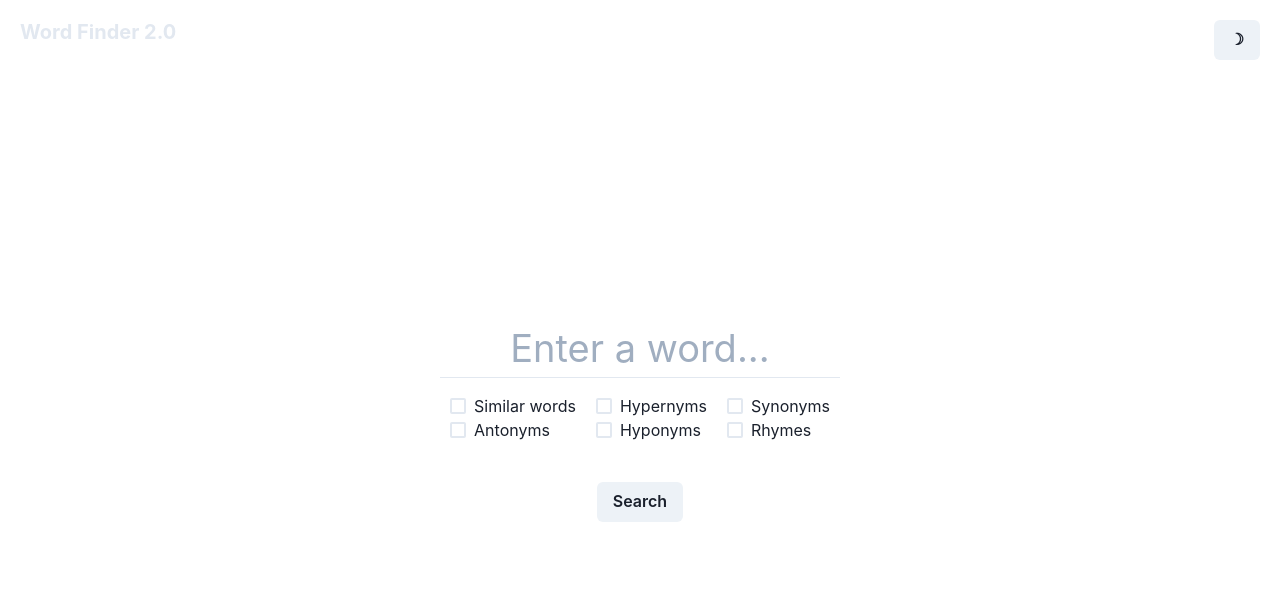
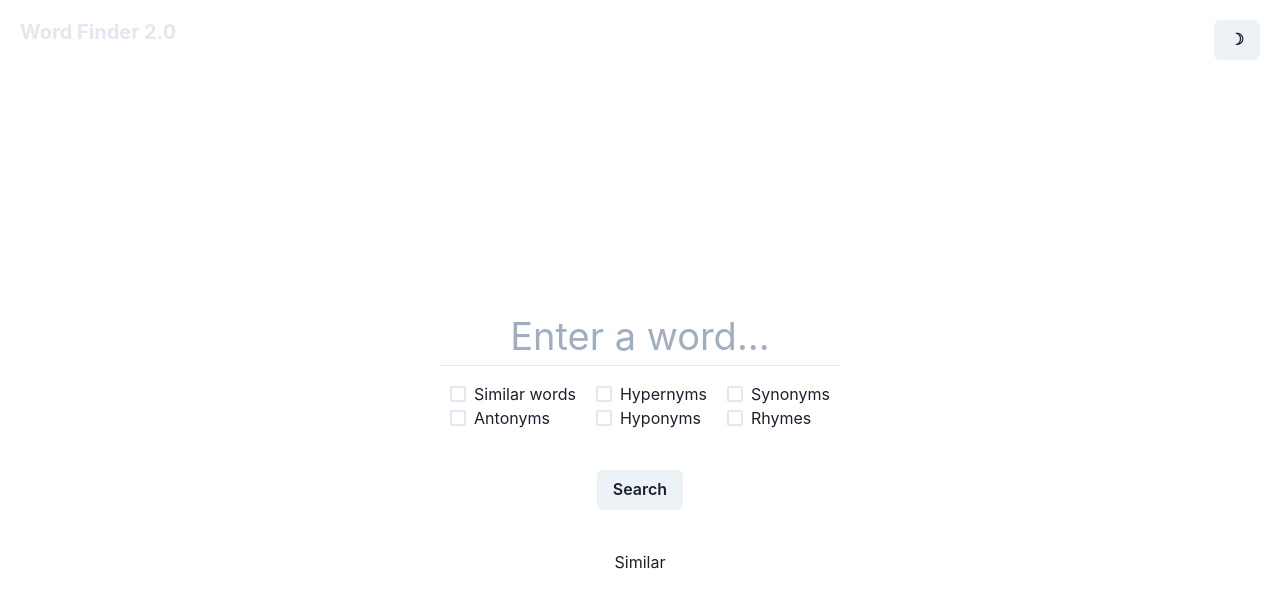
Before and after one commit to pynezz/chakra-ui-word-finder, a Next.js app: page / in a window 1280 px wide. Shown: the top 608 px of the page. Built offline with nearby package versions, Linux system fonts and the light colour scheme.

Commit message:
separated some code

```diff
--- a/components/ResultData.tsx
+++ b/components/ResultData.tsx
@@ -1,15 +1,13 @@
-import React from 'react'
+import React, { useState } from 'react'
 import { Flex, Heading } from '@chakra-ui/react'
 
 const ResultData = ({heading, results}) => {
+
     return (
-        <Flex direction="column">
-            <Heading>
-                {heading}
-            </Heading>
-            <p>
-                {results}
-            </p>
+        <Flex direction="column" mx={4}>
+            <h1> {heading} </h1>
+            <p> {results} </p>
+
         </Flex>
     )
 }
--- a/pages/index.tsx
+++ b/pages/index.tsx
@@ -1,7 +1,8 @@
-import { Flex, Heading, Stack, CheckboxGroup, useColorMode, Button, Spacer, Input } from '@chakra-ui/react'
+import { Flex, Heading, Stack, CheckboxGroup, useColorMode, Button, Spacer, Input, useForceUpdate } from '@chakra-ui/react'
 import Checkboxes from '../components/Checkboxes'
 import ResultData from '../components/ResultData'
-import { useState } from 'react'
+import { Children, useState } from 'react'
+
 
 
 const IndexPage = () => {
@@ -17,13 +18,35 @@ const IndexPage = () => {
   const [inputValue, setInputValue] = useState('');
   const [response, setResponse] = useState([])
 
+  let jsonObj = {
+    'data': {
+
+      'ml':     {},
+      'rel_syn':[],
+      'rel_ant':[],
+      'rel_spc':[],
+      'rel_gen':[],
+      'rel_rhy':[]
+    }
+  }
+  let dataMap = new Map<string, string[]>()
+  const [data, setData] = useState([''])
+
+  let calls = ['']
+
+  const handleChange = ({ item, value }) => {
+    setCheckedItems(item);
+    calls.push(value)
+  }
+  let responses = ['', '']
   // THE API FUNCTION
-  const runApi = (search) => {
+  const runApi = async (search) =>  {
     const r: number = 12
     const maxResponses: string = `&max=${r}`
     //search = 'another'
-    checkedItems.forEach((element) => {
-      if (element) {                    // If an element is checked(this checks for bools)
+    checkedItems.forEach( async (element) => {
+      if (element) {                    // If an element is present
+        console.log(element)
         let req = new XMLHttpRequest(); // Make a new request:
         console.log(`search term: ${search}`)
         req.open(
@@ -31,17 +54,25 @@ const IndexPage = () => {
           `${API_URL}${element}=${search}${maxResponses}`
         );
         req.setRequestHeader("Accept", "application/json");
-        req.send();       // Send the request to the API with the checkbox's value as a parameter
+        await req.send();       // Send the request to the API with the checkbox's value as a parameter
         req.onload = () => {
           // When the request is done
           if (req.status == 200) {
             let res = req.response; // Assign the response to the string variable 'res'
-            console.log('Response', JSON.parse(res))
-            setResponse(JSON.parse(res));
+            res = JSON.parse(res)
+            console.log('Response', res)
+            responses.push(element, res)
+            setResponse(res);
+            jsonObj.data[element] = res;
+            dataMap.set(element, res)
+            console.log(jsonObj.data)
+            setData(res.word)
           }
         };
       }
     })
+
+    //var data_ = jsonObj.map(v => v.data)
   }
 
   return (
@@ -67,7 +98,11 @@ const IndexPage = () => {
             onChange={(event) => setInputValue(event.target.value)}
           />
           <Stack spacing={6}>
-            <CheckboxGroup colorScheme="blue" /*defaultValue={['ml']}*/ onChange={setCheckedItems}>
+            <CheckboxGroup
+              colorScheme="blue"
+              /*defaultValue={['ml']}*/
+              onChange={setCheckedItems} //setCheckedItems
+            >
               <Flex direction="row"alignItems="left" >
                 <Checkboxes />
               </Flex>
@@ -76,13 +111,41 @@ const IndexPage = () => {
           </Stack>
           <Button my={10} onClick={() => runApi(inputValue)}>Search</Button>
           <Flex direction="row">
-            {response.map(words => (
-              <ResultData
-              heading = {'hello'}
-              results = {words.word}
-               />
+
+            {data.map(data => (
+              <ResultData heading = {'Similar'} results = {data} key={Math.floor(Math.random() * 1000)}/>
             ))}
+            {/* <ResultData
+              heading={'Similar'}
+              results={data}
+            />
+
+            <ResultData
+              heading={'Hypernyms'}
+              results={dataMap.size}
+            />
+
+            <ResultData
+              heading={'Hyponyms'}
+              results={dataMap.get('rel_gen')}
+            />
+
+            <ResultData
+              heading={'Synonyms'}
+              results={dataMap.get('rel_syn')}
+            />
+
+            <ResultData
+              heading={'Antonyms'}
+              results={dataMap.values}
+            />
+
+            <ResultData
+              heading={'Rhymes'}
+              results={dataMap.forEach(k => k.values.toString())}
+            /> */}
           </Flex>
+
 
 
         </Flex>
```
